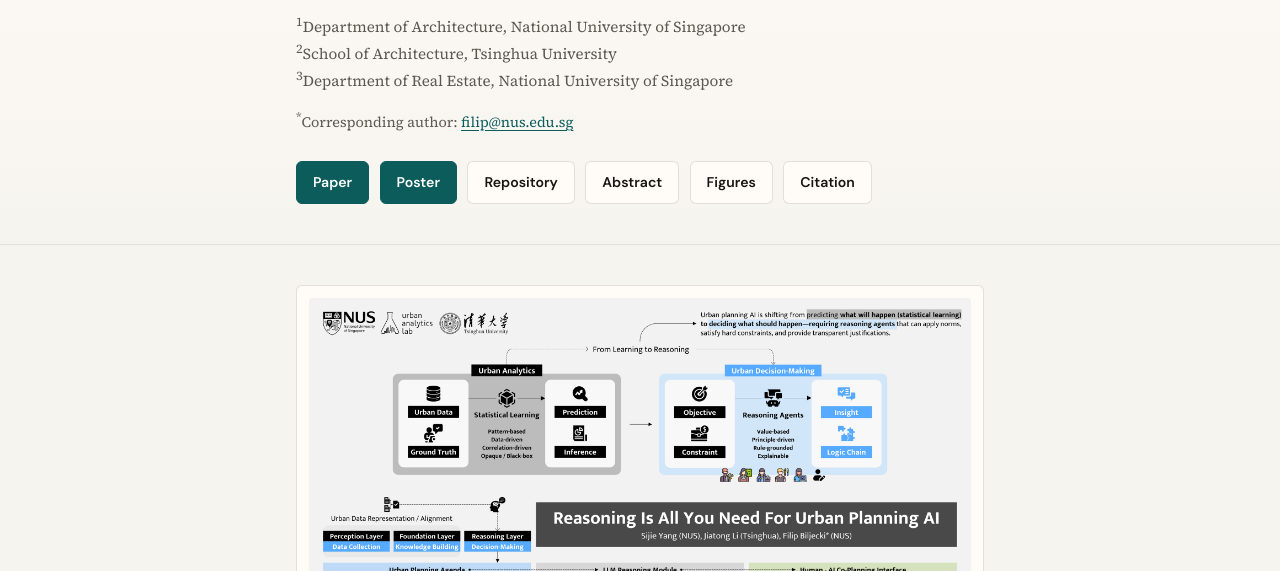
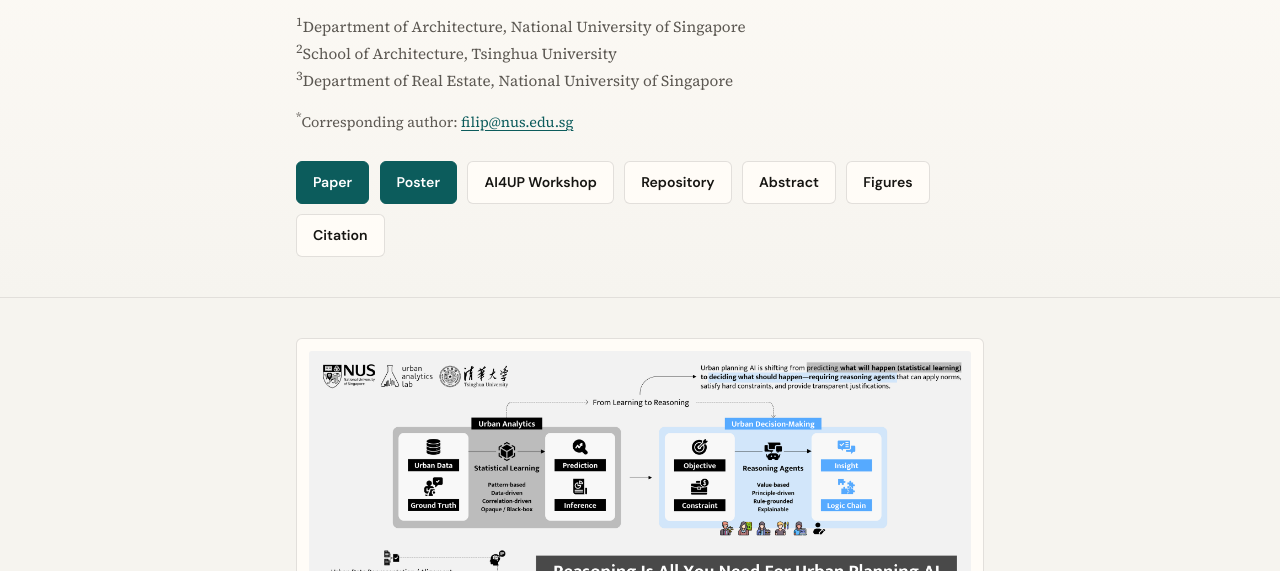
Before and after one commit to Sijie-Yang/Reasoning4UP, a plain HTML site: page docs/index.html in a window 1280 px wide. Shown: the part 229-800 px from the top of the page. Drawn offline with Linux system fonts and the light colour scheme.

Commit message:
Update README layout; add AI4UP Workshop button after Paper/Poster
Made-with: Cursor

```diff
--- a/docs/index.html
+++ b/docs/index.html
@@ -51,6 +51,7 @@
       <div class="actions">
         <a class="btn primary" href="https://arxiv.org/abs/2511.05375" target="_blank" rel="noopener noreferrer">Paper</a>
         <a class="btn primary" href="poster.pdf" target="_blank" rel="noopener noreferrer">Poster</a>
+        <a class="btn" href="https://ai-for-urban-planning.github.io/AAAI26-workshop/" target="_blank" rel="noopener noreferrer">AI4UP Workshop</a>
         <a class="btn" href="https://github.com/Sijie-Yang/Reasoning4UP">Repository</a>
         <a class="btn" href="#abstract">Abstract</a>
         <a class="btn" href="#figures">Figures</a>
```
Also changed, not shown: 1 other file.
